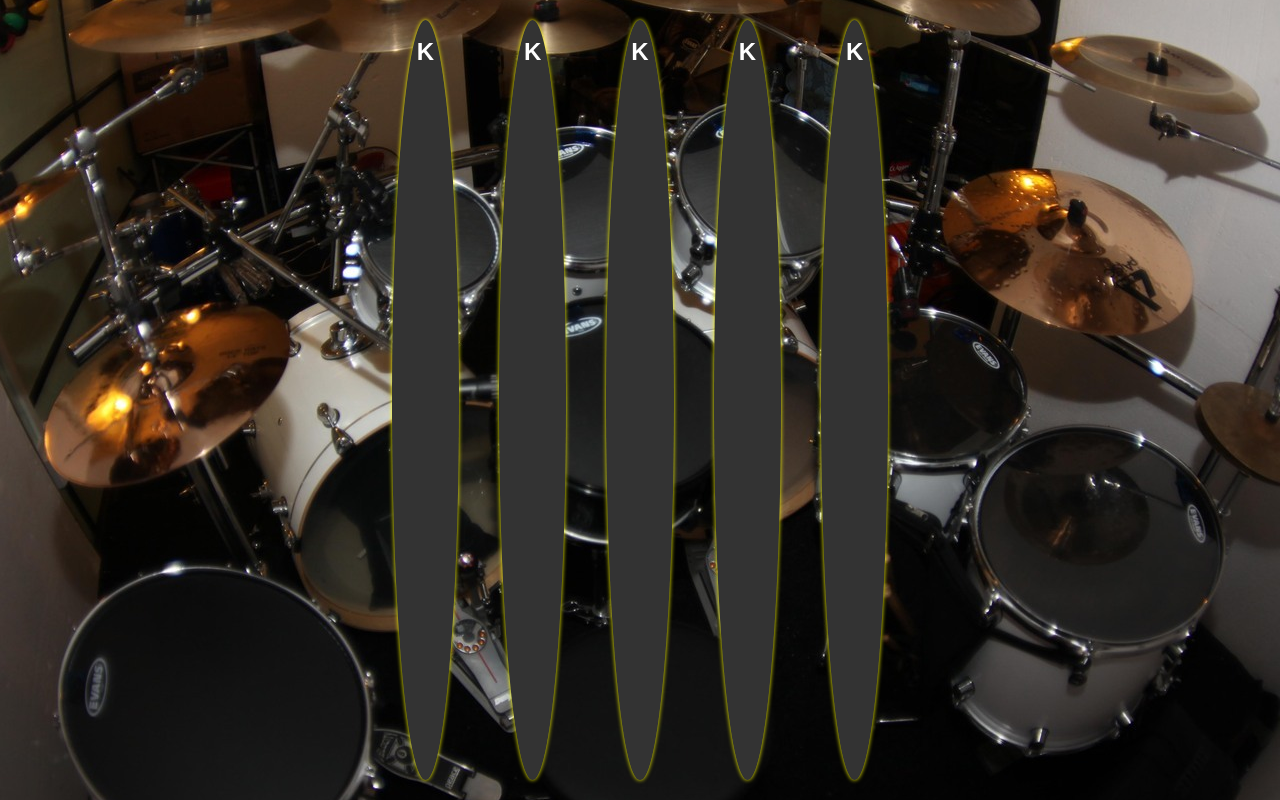
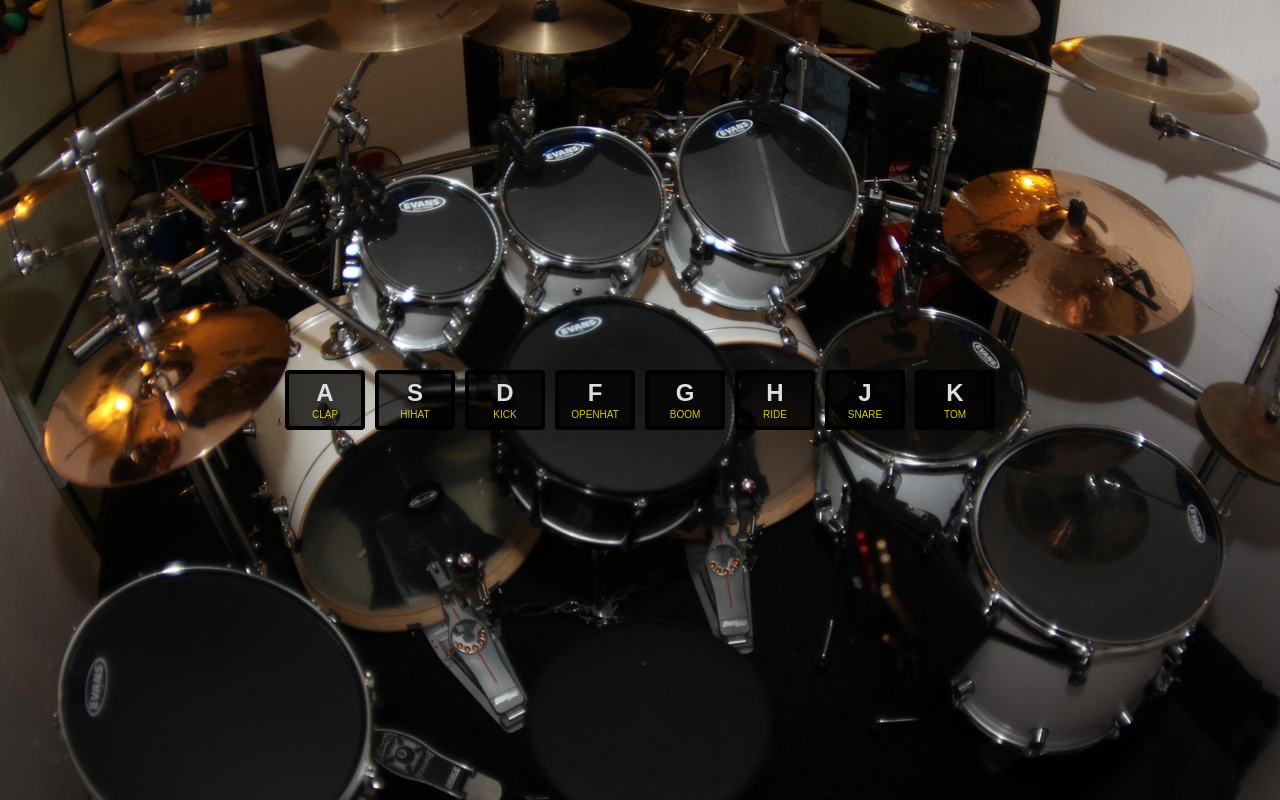
Before and after one commit to Henerator/JavaScript30, a plain HTML site: page 1 - Drum Kit/index.html in a window 1280 px wide. Drawn offline with Linux system fonts and the light colour scheme.

Commit message:
style, sounds, works

```diff
--- a/1 - Drum Kit/index.html
+++ b/1 - Drum Kit/index.html
@@ -10,13 +10,42 @@
 </head>
 <body>
     <div class="container">
-        <div class="key">K</div>
-        <div class="key">K</div>
-        <div class="key">K</div>
-        <div class="key">K</div>
-        <div class="key">K</div>
+        <div class="key" data-key="65" data-sound="1">
+            <span class="name">A</span>
+            <span class="description">Clap</span>
+        </div>
+        <div class="key" data-key="83" data-sound="2">
+            <span class="name">S</span>
+            <span class="description">Hihat</span>
+        </div>
+        <div class="key" data-key="68" data-sound="3">
+            <span class="name">D</span>
+            <span class="description">Kick</span>
+        </div>
+        <div class="key" data-key="70" data-sound="4">
+            <span class="name">F</span>
+            <span class="description">Openhat</span>
+        </div>
+        <div class="key" data-key="71" data-sound="5">
+            <span class="name">G</span>
+            <span class="description">Boom</span>
+        </div>
+        <div class="key" data-key="72" data-sound="6">
+            <span class="name">H</span>
+            <span class="description">Ride</span>
+        </div>
+        <div class="key" data-key="74" data-sound="7">
+            <span class="name">J</span>
+            <span class="description">Snare</span>
+        </div>
+        <div class="key" data-key="75" data-sound="8">
+            <span class="name">K</span>
+            <span class="description">Tom</span>
+        </div>
     </div>
 
-    <script href="script/script.js"></script>
+    <!--<audio src="assets/sound/1.mp3"></audio>-->
+
+    <script src="script/script.js"></script>
 </body>
 </html>
--- a/1 - Drum Kit/script/script.js
+++ b/1 - Drum Kit/script/script.js
@@ -0,0 +1,35 @@
+(function() {
+    window.onload = initialize;
+
+    let sounds = {};
+
+    function initialize() {
+        createAudio();
+
+        window.addEventListener('keydown', (e) => {
+            let key = e.keyCode;
+            play(sounds[key]);
+        });
+    }
+
+    function createAudio() {
+        const soundPath = 'assets/sound/'
+        const keys = document.getElementsByClassName('key');
+        Array.prototype.forEach.call(keys, key => {
+            let keyCode = key.getAttribute('data-key');
+            let soundName = key.getAttribute('data-sound');
+
+            let sound      = document.createElement('audio');
+            sound.src      = `${soundPath}${soundName}.mp3`;
+            sound.type     = 'audio/mpeg';
+            sounds[keyCode] = sound;
+        });
+    }
+
+    function play(audio) {
+        if (!audio) return;
+
+        audio.currentTime=0;
+        audio.play();
+    }
+})();
--- a/1 - Drum Kit/style/stlye.css
+++ b/1 - Drum Kit/style/stlye.css
@@ -66,18 +66,38 @@ body {
     display: flex;
     flex-direction: row;
     justify-content: center;
+    align-items: center;
+    flex-wrap: wrap;
 }
 
 .key {
-    background: #333;
-    padding: 20px 25px;
-    margin: 20px;
-    border-radius: 50%;
+    display: flex;
+    flex-direction: column;
+    justify-content: center;
+    align-items: center;
+
+    width: 80px;
+    height: 60px;
+    margin: 5px;
+
+    font-family: sans-serif;
+
+    background: rgba(0,0,0,0.7);
+    border-radius: 4px;
+    border: 4px solid #000;
+    cursor: pointer;
+}
+
+.key > .name {
+    color: #ddd;
     font-weight: bold;
     font-size: 24px;
-    font-family: sans-serif;
-    text-align: center;
-    color: #fff;
-    box-shadow: 0 0 4px #ffff00;
-    cursor: pointer;
+    text-transform: uppercase;
 }
+
+.key > .description {
+    margin-top: 5px;
+    color: #d6c918;
+    font-size: 10px;
+    text-transform: uppercase;
+}
```
Also changed, not shown: 11 other files.
